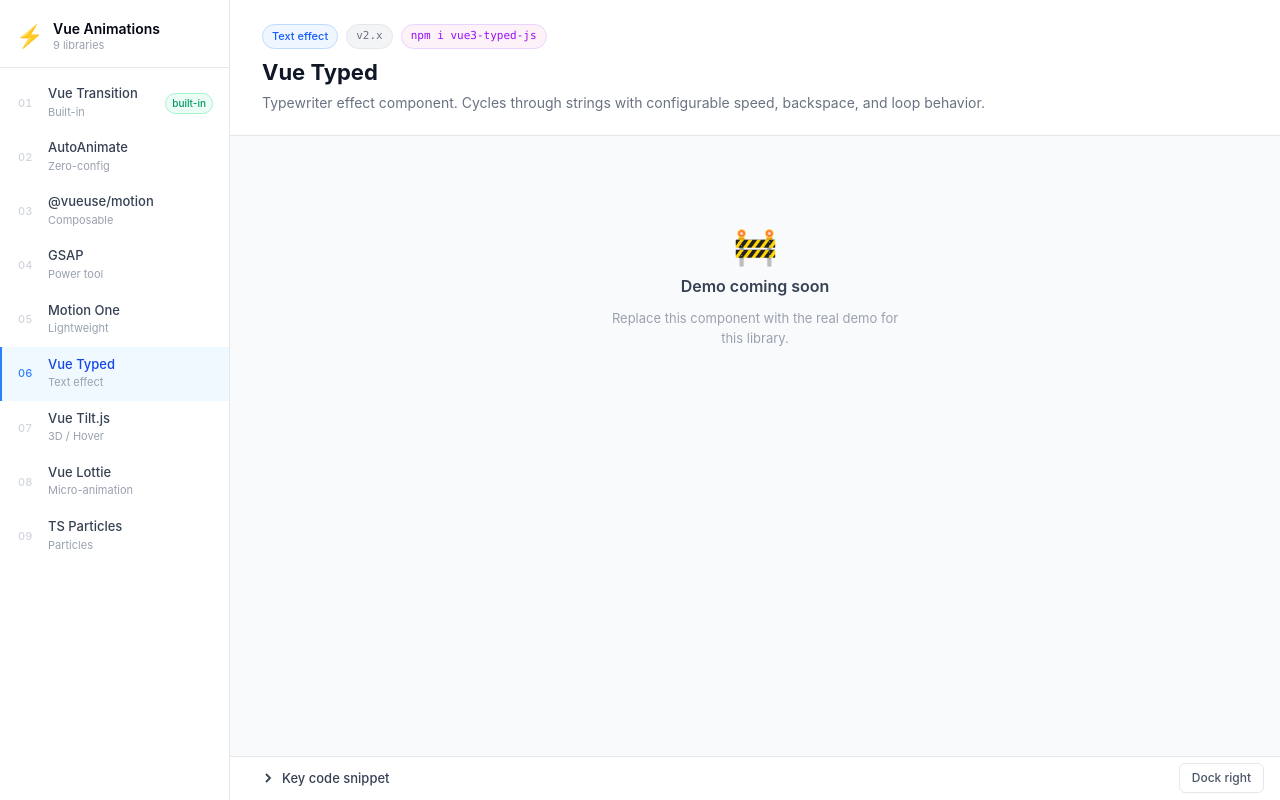
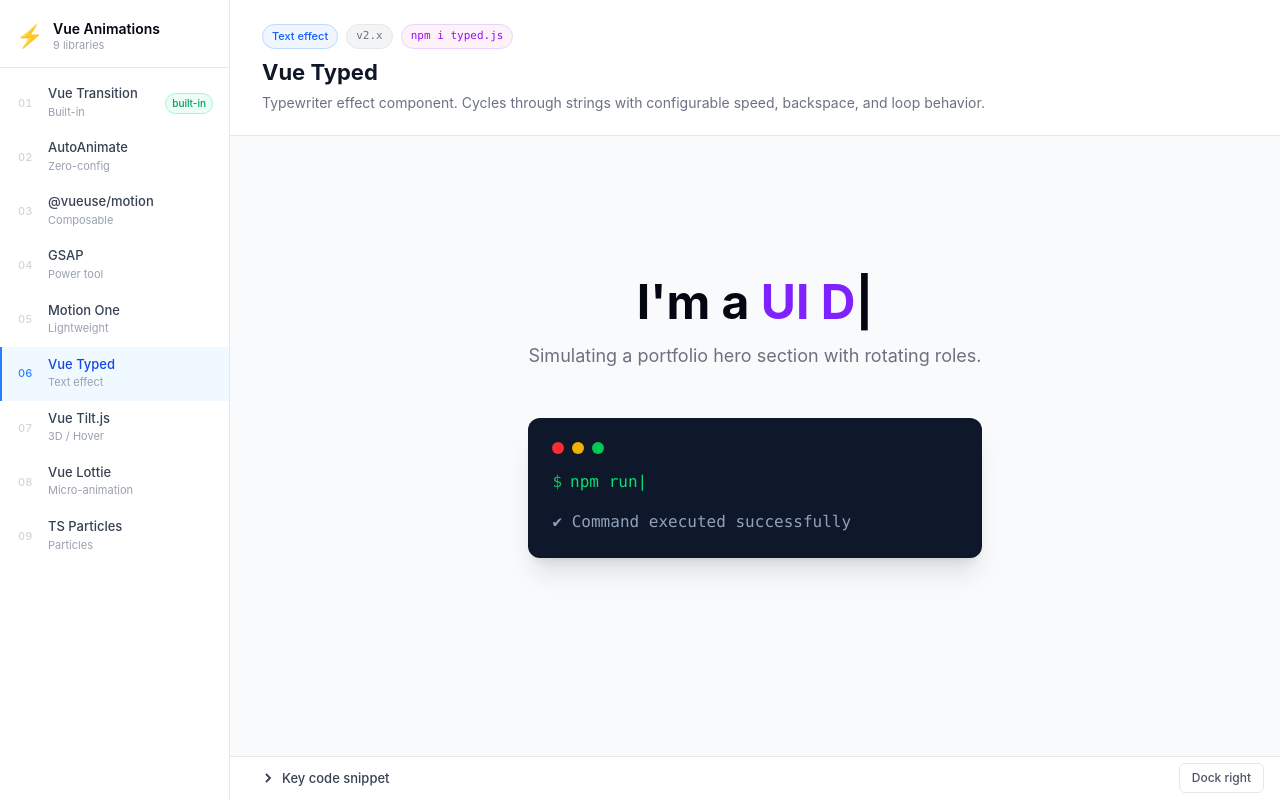
Before and after one commit to yash-b-patel/vue-animation, a Vue app: page /vue-typed in a window 1280 px wide. Built offline with nearby package versions, Linux system fonts and the light colour scheme.

Commit message:
typed.js

```diff
--- a/package.json
+++ b/package.json
@@ -19,6 +19,7 @@
     "@vueuse/motion": "^3.0.3",
     "gsap": "^3.15.0",
     "motion-v": "^2.3.0",
+    "typed.js": "^3.0.0",
     "vue": "^3.5.32",
     "vue-router": "^5.0.4"
   },
--- a/src/constants/libraries.ts
+++ b/src/constants/libraries.ts
@@ -75,12 +75,12 @@
     name: 'Vue Typed',
     path: '/vue-typed',
     version: '2.x',
-    npm: 'vue3-typed-js',
+    npm: 'typed.js',
     description:
       'Typewriter effect component. Cycles through strings with configurable speed, backspace, and loop behavior.',
     category: 'Text effect',
-    component: () => import('../components/DemoPlaceholder.vue'),
-    source: () => import('../components/DemoPlaceholder.vue?raw'),
+    component: () => import('../demos/VueTyped.vue'),
+    source: () => import('../demos/VueTyped.vue?raw'),
   },
   {
     id: 'vue-tilt',
--- /dev/null
+++ b/src/demos/VueTyped.vue
@@ -0,0 +1,74 @@
+<script setup lang="ts">
+import { onMounted, onBeforeUnmount, ref } from 'vue'
+import Typed from 'typed.js'
+
+// Template refs for Typed.js targets
+const heroTyped = ref<HTMLElement | null>(null)
+const terminalTyped = ref<HTMLElement | null>(null)
+
+let heroInstance: Typed | null = null
+let terminalInstance: Typed | null = null
+
+onMounted(() => {
+  // Hero text animation
+  if (heroTyped.value) {
+    heroInstance = new Typed(heroTyped.value, {
+      strings: ['Frontend Developer', 'UI Designer', 'Coffee Addict ☕', 'Vue Enthusiast'],
+      typeSpeed: 80,
+      backSpeed: 50,
+      backDelay: 1500,
+      loop: true,
+    })
+  }
+
+  // Terminal-style typing animation
+  if (terminalTyped.value) {
+    terminalInstance = new Typed(terminalTyped.value, {
+      strings: ['npm create vue@latest', 'npm run dev', 'git commit -m "typed animation demo"'],
+      typeSpeed: 60,
+      backSpeed: 30,
+      backDelay: 2500,
+      loop: true,
+    })
+  }
+})
+
+// Clean up Typed.js instances
+onBeforeUnmount(() => {
+  heroInstance?.destroy()
+  terminalInstance?.destroy()
+})
+</script>
+
+<template>
+  <div class="mx-auto flex min-h-125 max-w-4xl flex-col items-center justify-center gap-12 px-6">
+    <!-- Hero section -->
+    <div class="text-center">
+      <h1 class="text-5xl font-bold">
+        I'm a
+        <span ref="heroTyped" class="text-violet-600" />
+      </h1>
+
+      <p class="mt-4 text-lg text-gray-500">
+        Simulating a portfolio hero section with rotating roles.
+      </p>
+    </div>
+
+    <!-- Terminal demo -->
+    <div class="w-full max-w-2xl rounded-xl bg-slate-900 p-6 font-mono text-green-400 shadow-xl">
+      <!-- Window controls -->
+      <div class="mb-4 flex gap-2">
+        <div class="h-3 w-3 rounded-full bg-red-500" />
+        <div class="h-3 w-3 rounded-full bg-yellow-500" />
+        <div class="h-3 w-3 rounded-full bg-green-500" />
+      </div>
+
+      <div class="flex">
+        <span class="mr-2 text-green-500">$</span>
+        <span ref="terminalTyped" />
+      </div>
+
+      <p class="mt-4 text-slate-400">✔ Command executed successfully</p>
+    </div>
+  </div>
+</template>
```
Also changed, not shown: 1 other file (tests, documents, lock files or other folders).
